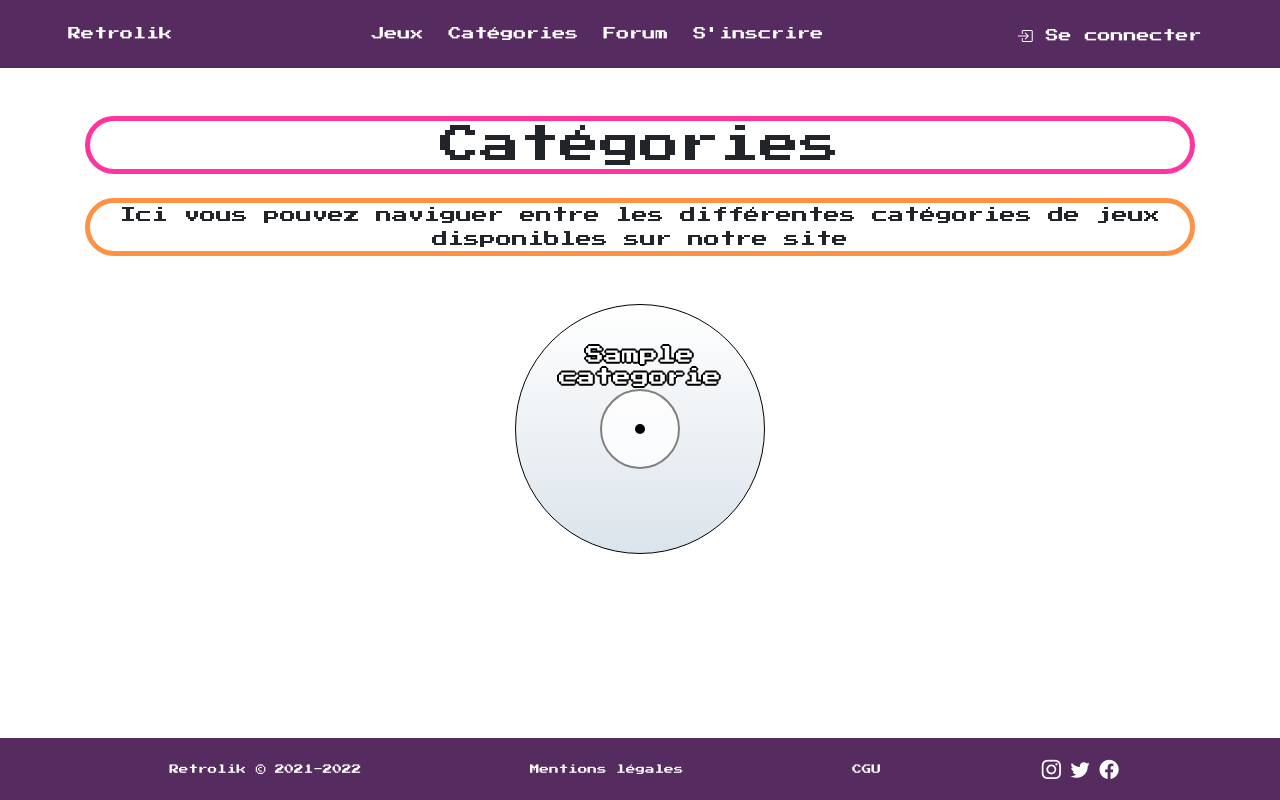
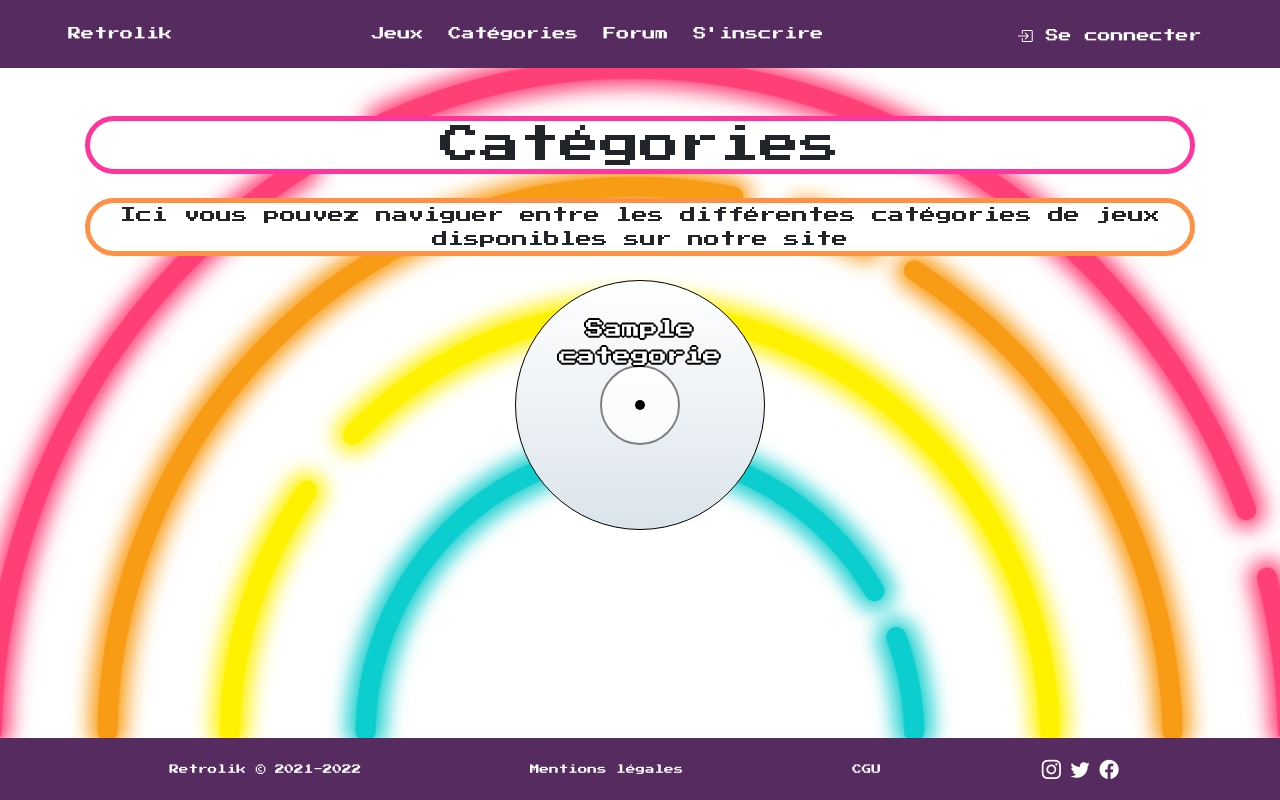
Before and after one commit to AntoVi/RetroLik, a Symfony app: template templates/game/categorie.html.twig in a window 1280 px wide. Run offline with Twig, Linux system fonts and the light colour scheme; the template is opened without the code that fills it: most values are stand-ins (such as "Sample title", 1, 10 or a date in 2020); some libraries are stand-ins or nearby versions.

Commit message:
commentaires code, triage forum selon catégorie + css et fond catégorie

```diff
--- a/templates/game/categorie.html.twig
+++ b/templates/game/categorie.html.twig
@@ -6,18 +6,21 @@
 
 {% block body %}
 
-<div id="body_categorie" class="container">
+<body id="bodyCategory">
 
-    <h1 id="titre_ctgrie" class="text-center mt-5 mb-0">Catégories</h1>
+<div id="body_categorie" class="container mt-5">
+
+    <h1 id="titre_ctgrie" class="text-center mb-0 ">Catégories</h1>
 
     <p id="para_ctgrie" class="text-center mt-4">Ici vous pouvez naviguer entre les différentes catégories de jeux disponibles sur notre site</p>
 
-    <section class="mt-5 d-flex flex-row flex-wrap justify-content-evenly">
+    <section id="disc_cat" class="d-flex flex-row flex-wrap justify-content-evenly">
         {% for data in categorie %}
-            <div class="div_disc col-md-4 mb-5">
+
+            <div class="div_disc my-2">
                 <a href="{{ path('game_jeux_cat', {'id': data.id}) }}">
                     <div class="disc mx-auto">
-                        <h5 class="disc-text text-center"> {{ data.nom }}</h5>
+                        <p class="disc-text text-center col-12 m-0">{{ data.nom }}</p>
                         <div class="disc1"></div>
                         <div class="disc2"></div>
                     </div>
@@ -28,4 +31,6 @@
 
 </div>
 
+</body>
+
 {% endblock %}
--- a/templates/game/home.html.twig
+++ b/templates/game/home.html.twig
@@ -20,7 +20,7 @@
 
       <div class="container d-flex flex-wrap justify-content-around">
 
-        {% for game in dernierjeu|slice(0,3) %}
+        {% for game in dernierjeu|slice(0,3) %} {# ici on boucle afin de faire apparaître les 3 derniers jeux ajoutés #}
 
         <div id="home_body" class="bd-highlight text-center mb-3 mx-2">
           <a href="{{ game.Lien }}" class="text-decoration-none">
--- a/templates/game/jeux.html.twig
+++ b/templates/game/jeux.html.twig
@@ -13,7 +13,7 @@
   {% for game in jeu %}
 
   <div class="my-3 my-sm-4 my-md-5 mx-2">
-    <a href="{{ game.Lien }}">
+    <a href="{{ game.Lien }}" target="_blank">
       <div class="barre_top"></div>
       <div class="cartouche">
         <div id="barres_titre">
```
